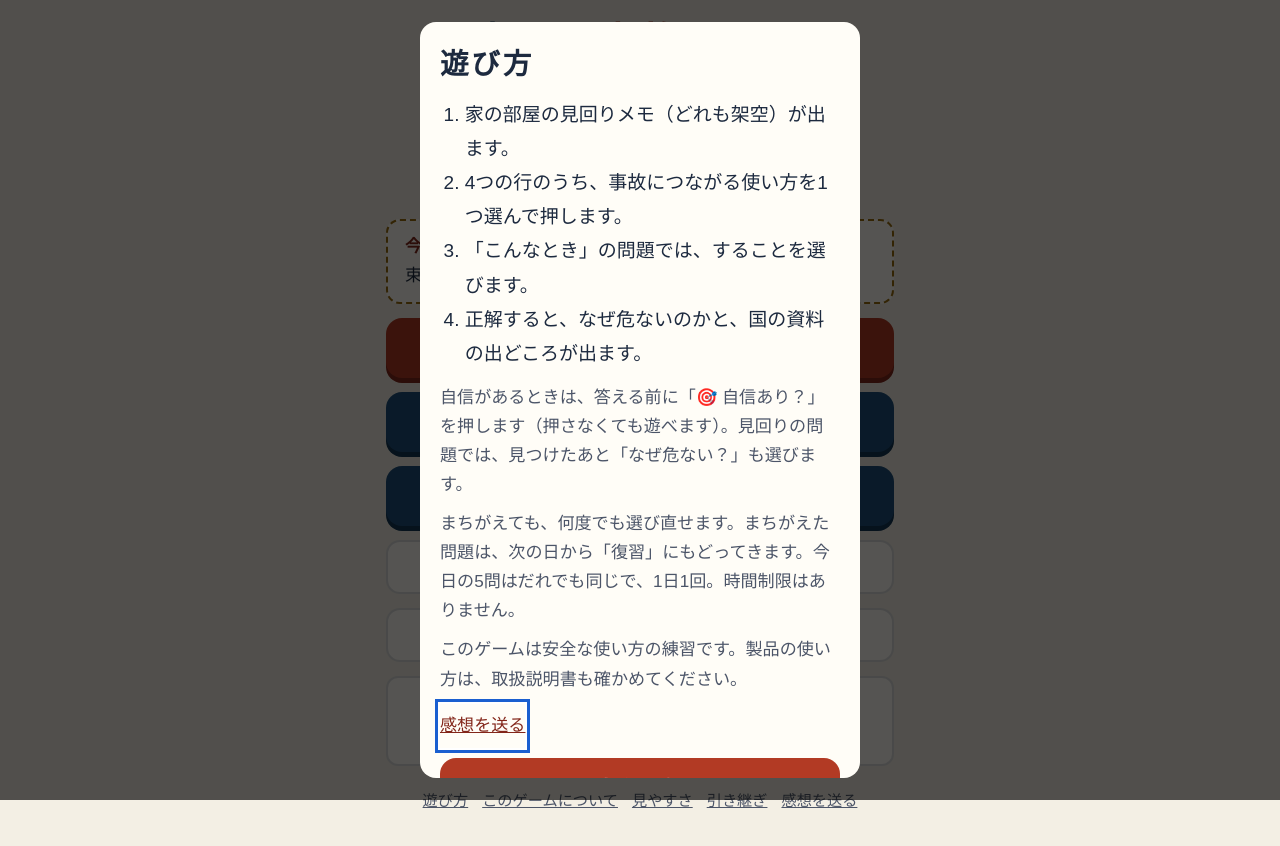
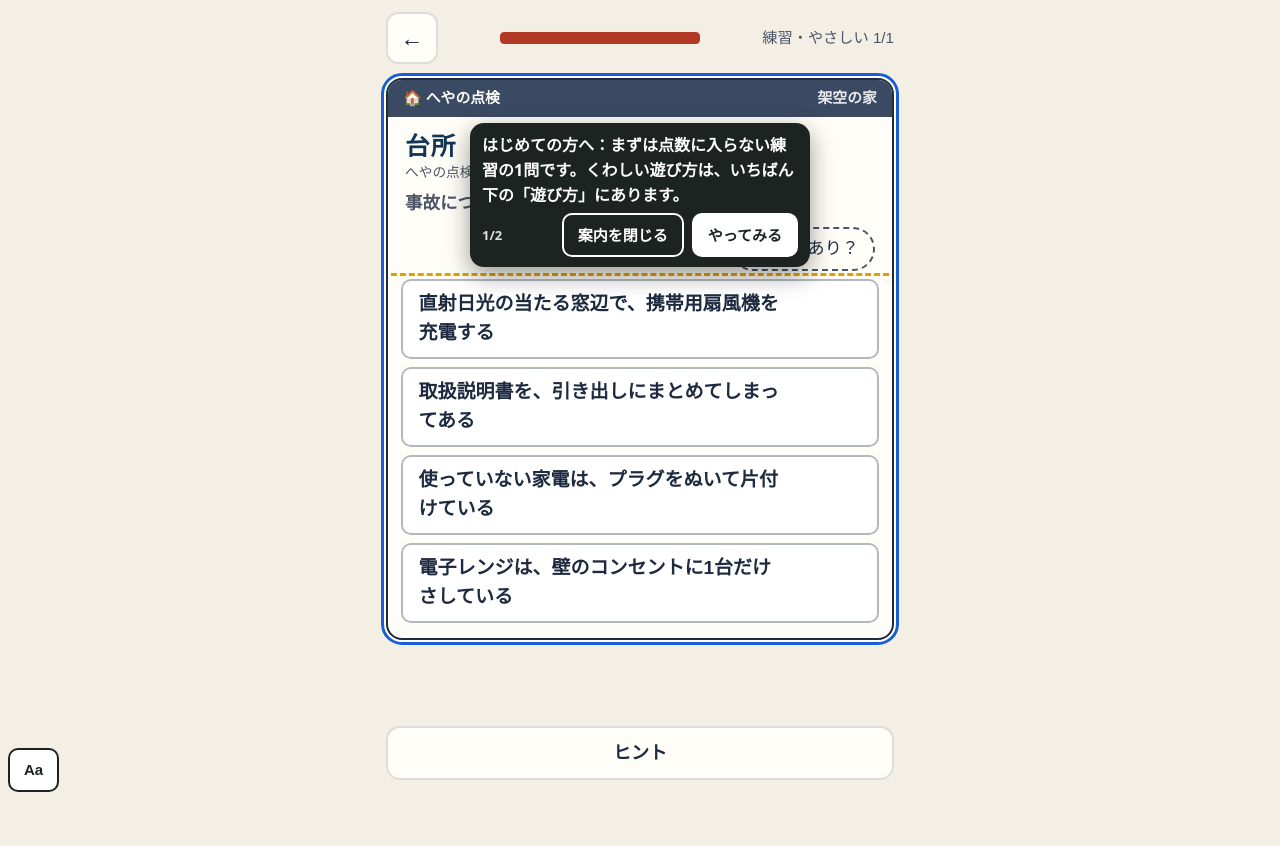
Before and after one commit to satou-aaaaa/kaden-anzen, a plain HTML site: page index.html in a window 1280 px wide. Drawn offline with Linux system fonts and the light colour scheme; a web font is replaced by a local one.

Commit message:
ひな形の共通部品を写す（shared-workflows 67f7985） (#10)
Co-authored-by: template-sync <41898283+github-actions[bot]@users.noreply.github.com>

```diff
--- a/index.html
+++ b/index.html
@@ -344,7 +344,8 @@ html.a11y-say body{padding-bottom:calc(64px + env(safe-area-inset-bottom,0px))!i
 //      （incidents/2026-11-21-hand-copied-helpers-drift.md）。
 //      あわせて、はじめて遊ぶ人への案内（吹き出し Core.coach）を足した。長い「遊び方」の窓の代わりに、練習の1問を遊びながら
 //      その場で一言ずつ教える（NN/g「Mobile Instructional Overlays」・Andersen ほか CHI 2012「The Impact of Tutorials on Games of Varying Complexity」）。
-//   3: 2026-11-22 吹き出しを出しているあいだ 0.4 秒ごとに場所を測り直す（古い場所に残って押す所を隠すことがあった）。ボタンの字を「案内を閉じる」に
+//   3: 2026-11-22 吹き出しを出しているあいだ 0.4 秒ごとに場所を測り直す（古い場所に残って押す所を隠すことがあった）。ボタンの字を「案内を閉じる」に。
+//      段の wait（その所が出るまで待つ）を足した。全ゲームの「はじめての練習」を sync-template の migrateFirstPlay が足すため
 //   2: 2026-11-22 感想フォームのゲーム名を、渡さなければ題（<title>）から入れる。sync-template が全ゲームを game-core に切り替える（migrateCore）ため
 // 決まり: 外へ通信しない。ゲームの関数の名前（toast・buzz など）は上書きしない（Core.toast などで呼ぶ）。
 (function () {
@@ -430,6 +431,7 @@ html.a11y-say body{padding-bottom:calc(64px + env(safe-area-inset-bottom,0px))!i
   //   sel   …… 吹き出しを付ける所。まだ画面に無いあいだは待つ（ゲームが画面を作り直しても付け直す）
   //   until …… その所が画面に出たら次へ進む（答えた・正解した など）。無ければ sel を押したら次へ
   //   button …… 押すと次へ進むボタンの字（読むだけの吹き出し）
+  //   wait  …… その所が画面に出るまで、この吹き出しは出さずに待つ（答えたあとにだけ「次へ」を指す など）
   //   pos   …… "below"（既定）か "above"。その側に場所が無ければ、ページを少し動かして場所を空ける（読む所を隠さないため）
   // 吹き出しは押す所を隠さない（上か下の空いたほうに出す）。「案内を閉じる」と Esc でいつでもやめられる。
   const coach = (() => {
@@ -464,7 +466,7 @@ html.a11y-say body{padding-bottom:calc(64px + env(safe-area-inset-bottom,0px))!i
       while (steps && i < steps.length && steps[i].until && find(steps[i].until)) i++;
       if (!steps) return;
       if (i >= steps.length) return stop(true);
-      const st = steps[i], el = find(st.sel);
+      const st = steps[i], el = st.wait && !find(st.wait) ? null : find(st.sel);
       if (!el) { box.hidden = true; mark(null); return; }
       box.hidden = false; mark(el);
       const fresh = shown !== i;
@@ -833,7 +835,7 @@ function home() {
   $("go-cal").onclick = () => cal();
   $("go-ach").onclick = achView;
   bindFooter();
-  if (!s.tut) openHow();
+  if (!s.tut) firstPlay();
 }
 function practiceMenu() {
   app.innerHTML = `<header><button class="icon" id="back" aria-label="もどる">←</button><h1>練習<small>今日の記録には入りません（見つけ帳には載ります）</small></h1></header>
@@ -844,6 +846,27 @@ function practiceMenu() {
   document.querySelectorAll(".lv button").forEach((b) => (b.onclick = () => startRun("p", +b.dataset.t)));
   bindFooter(); toTop();
 }
+// first-play:begin（shared-workflows の scripts/sync-template.mjs が足した。直すときはひな形を直す）
+// はじめての人：長い「遊び方」の窓を出さず、点数に入らない練習の1問を遊びながら、吹き出しで一言ずつ教える（game-core の Core.coach）。
+// 「見た」は始めたその場で残す（途中でやめても、次からはふつうに始まる。くわしい遊び方はいつでもいちばん下の「遊び方」から）
+const FIRST_STEPS = [
+  { sel: "#choices", button: "やってみる", text: "はじめての方へ：まずは点数に入らない練習の1問です。くわしい遊び方は、いちばん下の「遊び方」にあります。" },
+  { sel: "#next", wait: ".verdict", text: "できました。わけを読んだら、ここを押して進みます。" },
+];
+function firstPlay() {
+  save((s) => { s.tut = true; });
+  // 練習の入り口を開いて、いちばん上（いちばんやさしい）を押す。無ければ前の形（遊び方の窓）にもどす
+  practiceMenu();
+  const b = document.querySelector(".lv button");
+  if (!window.Core || !Core.coach || !b) { home(); return openHow(); }
+  b.click();
+  // 練習は1問だけにする（数を減らしてから描き直す）
+  save((s) => { const r = s.runs && s.runs.p; if (r && Array.isArray(r.list)) r.list = r.list.slice(0, 1); });
+  play();
+  // 案内を閉じた（Esc も）ら、1問の練習の途中経過を残さずにホームへ（ふだんの練習の「続きから」を出さない）
+  Core.coach.start(FIRST_STEPS, { home, onEnd: (done) => { if (done === false) { save((s) => { const r = s.runs && s.runs.p; if (r && !(r.res || []).length) delete s.runs.p; }); home(); } } });
+}
+// first-play:end
 function startRun(mode, opt) {
   const k = todayKey(); let ng = false;
   save((s) => {
```
Also changed, not shown: qa/run.mjs (+6 -5 lines).
